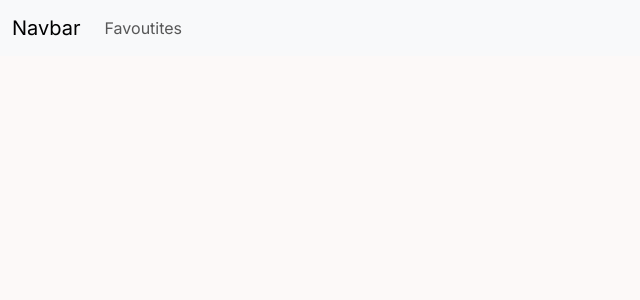
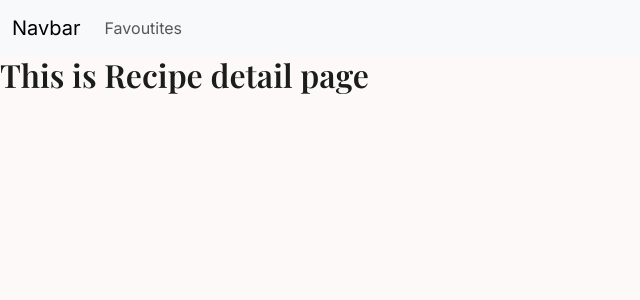
Before and after one commit to ShresthaOzen/Recipe_Search, a React (Vite) app: page /recipe/1 in a window 1280 px wide. Before the commit this address had no page. Shown: the top 300 px of the page, without its empty margins (0-640 px from the left). Built offline with nearby package versions, Linux system fonts and the light colour scheme; a web font is replaced by a local one.

Commit message:
Made cards clickable

```diff
--- a/src/MyRoute.jsx
+++ b/src/MyRoute.jsx
@@ -2,12 +2,14 @@ import React from 'react'
 import Home from './pages/Home'
 import Favourites from './pages/Favourites'
 import { Route, Routes } from 'react-router-dom'
+import RecipeDetail from './pages/RecipeDetail'
 
 const MyRoute = () => {
   return (
    <Routes>
         <Route path='/' element={<Home />}/>
         <Route path='/favourites' element={<Favourites />} />
+        <Route path='/recipe/:id' element={<RecipeDetail/>} />
    </Routes>
   )
 }
--- a/src/components/RecipeGrid.jsx
+++ b/src/components/RecipeGrid.jsx
@@ -1,12 +1,16 @@
 import React from 'react'
 import RecipeCard from './RecipeCard'
+import { Link } from 'react-router-dom'
 
 const RecipeGrid = ({recipes}) => {
   return (
     <div className='row'>
         {recipes.map((recipe)=> (
         <div className='col-md-4 mb-4' key={recipe.idMeal}>
-            <RecipeCard recipe={recipe} />
+          <Link to={`/recipe/${recipe.idMeal}`} className='text-decoration-none text dark'>
+          <RecipeCard recipe={recipe} />
+          </Link>
+
         </div>
     ))}
 
--- /dev/null
+++ b/src/pages/RecipeDetail.jsx
@@ -0,0 +1,11 @@
+import React from 'react'
+
+const RecipeDetail = () => {
+  return (
+    <>
+     <h2>This is Recipe detail page</h2>
+    </>
+  )
+}
+
+export default RecipeDetail
```
